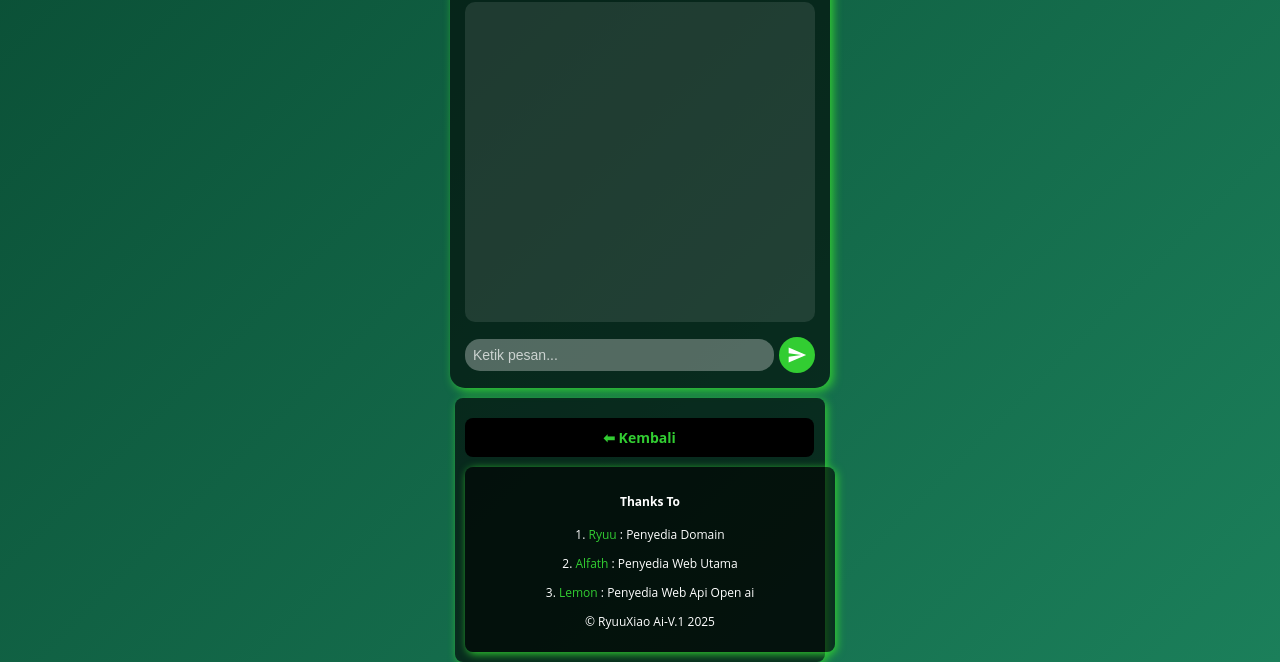
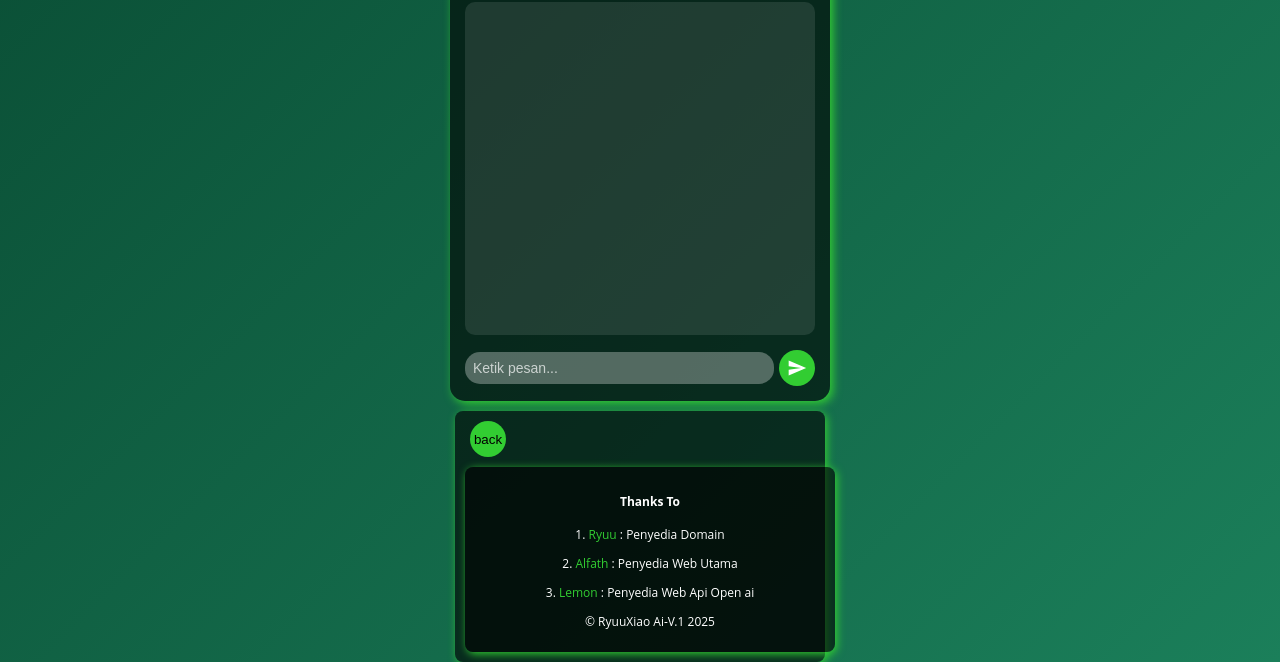
Before and after one commit to NekoStore2/Web, a plain HTML site: page Api/ryuu.html in a window 1280 px wide. Shown: the part 138-800 px from the top of the page. Drawn offline with nearby package versions, Linux system fonts and the light colour scheme.

Commit message:
Add files via upload

```diff
--- a/Api/ryuu.html
+++ b/Api/ryuu.html
@@ -217,7 +217,9 @@ function goBack() {
 
 <div class="footer">
 
-<a href="../index.html" class="back-button">⬅ Kembali</a>
+<button class="btn-gradient btn-back" onclick="location.href='../index.html';">
+    <i class="fas fa-arrow-left"></i> back
+</button>
 
 <div class="footer">
     <h4>Thanks To</h4>
```
